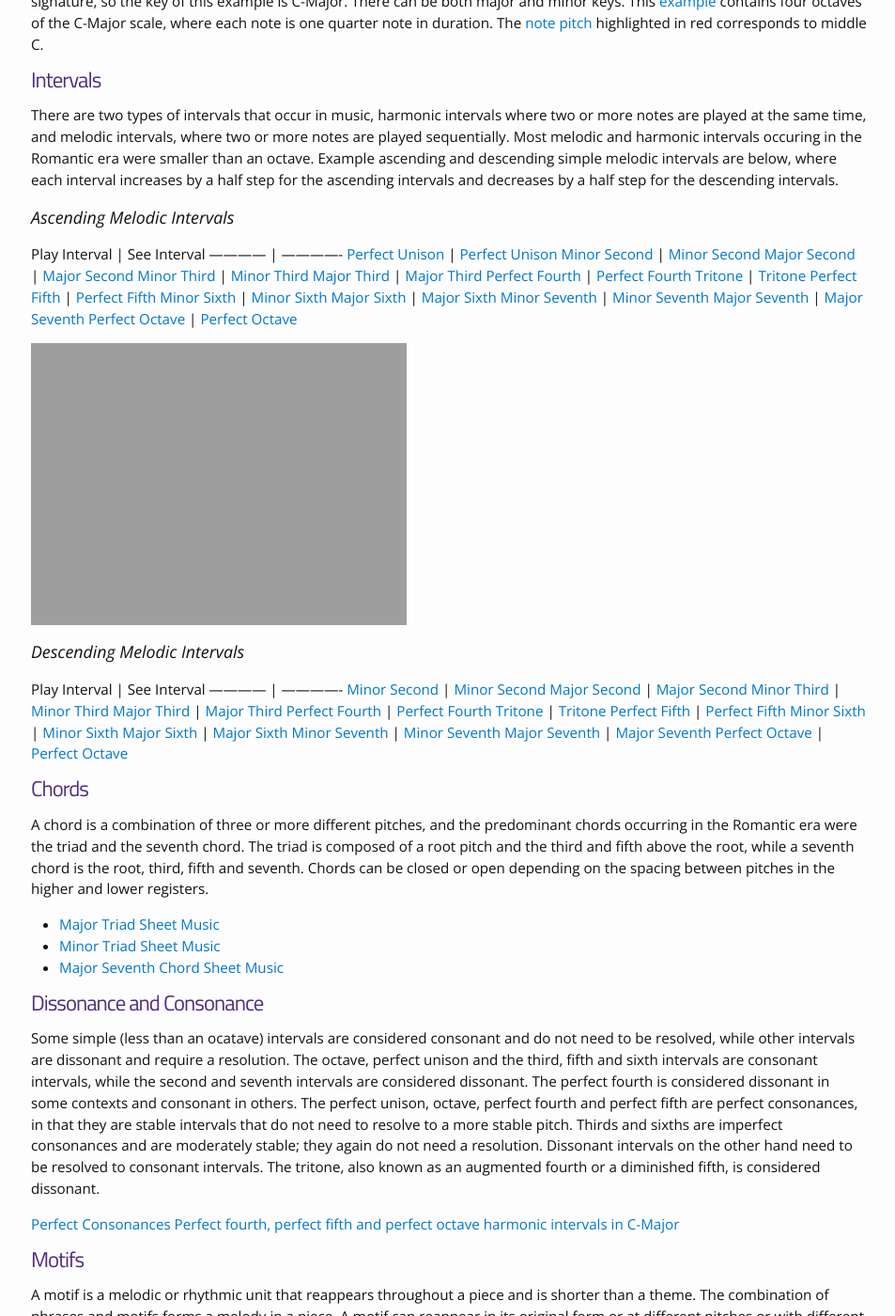
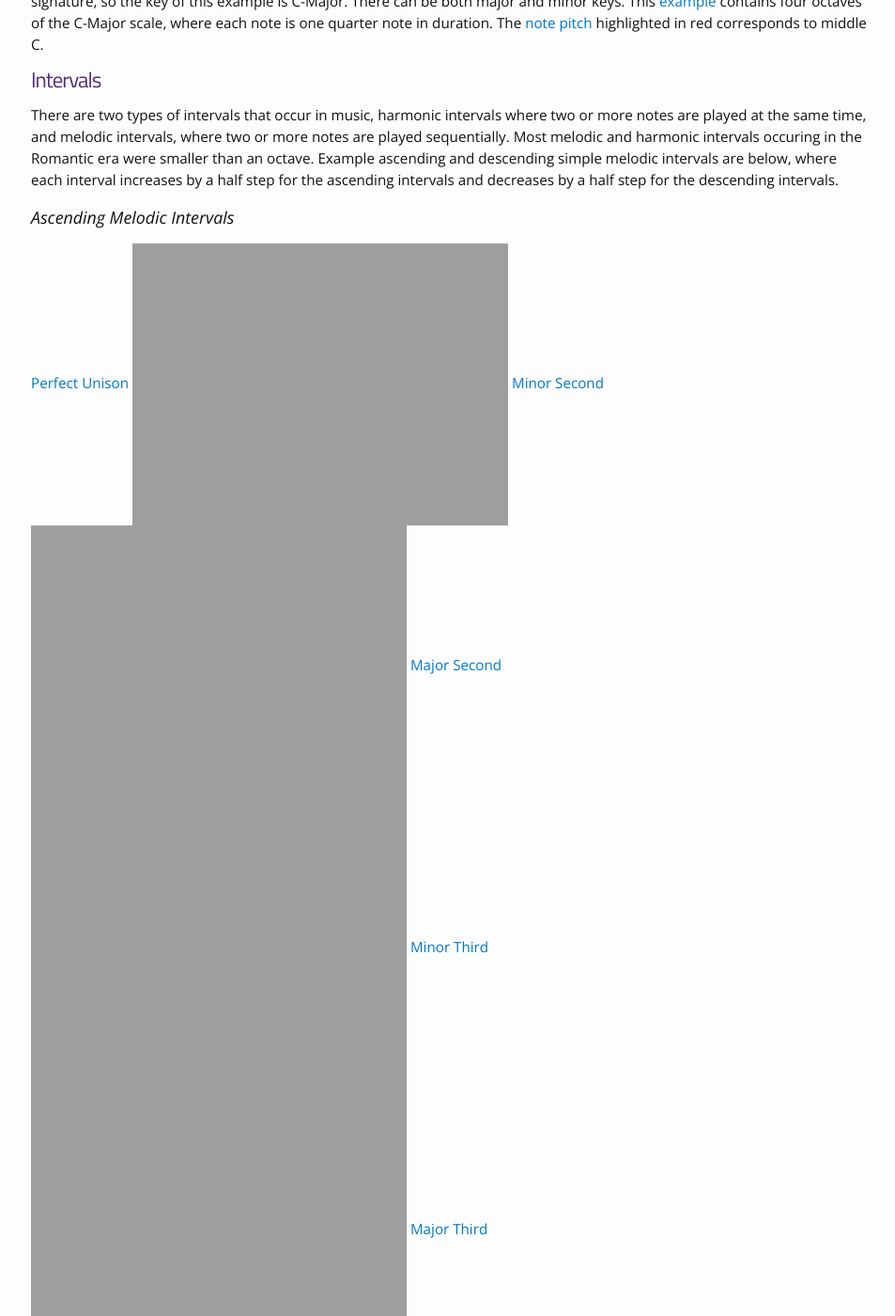
Before and after one commit to aky4wn/Classical-Music-Composition-Using-State-Space-Models, a Jekyll site: the page built from theory.md, in a window 1280 px wide and 1400 px high, scrolled down 1144 px. Shown: the whole window at 94% size, without its empty margins (162-1115 px from the left). Built offline with Jekyll 4.4.1, drawn with Linux system fonts in a browser that asks for light colours; some of the changed text lies outside the part shown.

Commit message:
Update theory.md

```diff
--- a/theory.md
+++ b/theory.md
@@ -21,48 +21,41 @@ The key signature indicates the key that the piece is to be played in. For this
 There are two types of intervals that occur in music, harmonic intervals where two or more notes are played at the same time, and melodic intervals, where two or more notes are played sequentially.  Most melodic and harmonic intervals occuring in the Romantic era were smaller than an octave.  Example ascending and descending simple melodic intervals are below, where each interval increases by a half step for the ascending intervals and decreases by a half step for the descending intervals.
 
 ### Ascending Melodic Intervals
-Play Interval | See Interval
------------- | -------------
-[Perfect Unison]({{ site.url }}/music_theory/unison.mp3) | [Perfect Unison]({{ site.url }}/music_theory/unison.pdf)
-[Minor Second]({{ site.url }}/music_theory/a_minor2nd.mp3) | [Minor Second]({{ site.url }}/music_theory/a_minor2nd.pdf)
-[Major Second]({{ site.url }}/music_theory/a_major2nd.mp3) | [Major Second]({{ site.url }}/music_theory/a_major2nd.pdf)
-[Minor Third]({{ site.url }}/music_theory/a_minor3rd.mp3) | [Minor Third]({{ site.url }}/music_theory/a_minor3rd.pdf)
-[Major Third]({{ site.url }}/music_theory/a_major3rd.mp3) | [Major Third]({{ site.url }}/music_theory/a_major3rd.pdf)
-[Perfect Fourth]({{ site.url }}/music_theory/a_perfect4th.mp3) | [Perfect Fourth]({{ site.url }}/music_theory/a_perfect4th.pdf)
-[Tritone]({{ site.url }}/music_theory/a_tritone.mp3) | [Tritone]({{ site.url }}/music_theory/a_tritone.pdf)
-[Perfect Fifth]({{ site.url }}/music_theory/a_perfect5th.mp3) | [Perfect Fifth]({{ site.url }}/music_theory/a_perfect5th.pdf)
-[Minor Sixth]({{ site.url }}/music_theory/a_minor6th.mp3) | [Minor Sixth]({{ site.url }}/music_theory/a_minor6th.pdf)
-[Major Sixth]({{ site.url }}/music_theory/a_major6th.mp3) | [Major Sixth]({{ site.url }}/music_theory/a_major6th.pdf)
-[Minor Seventh]({{ site.url }}/music_theory/a_minor7th.mp3) | [Minor Seventh]({{ site.url }}/music_theory/a_minor7th.pdf)
-[Major Seventh]({{ site.url }}/music_theory/a_major7th.mp3) | [Major Seventh]({{ site.url }}/music_theory/a_major7th.pdf)
-[Perfect Octave]({{ site.url }}/music_theory/a_octave.mp3) | [Perfect Octave]({{ site.url }}/music_theory/a_octave.pdf)
-
-![alt text](https://aky4wn.github.io/Classical-Music-Composition-Using-Hidden-Markov-Models//music_theory/unison.pdf "Logo Title Text 1")
-
+[Perfect Unison]({{ site.url }}/music_theory/unison.mp3) ![Perfect Unison]({{ site.url }}/music_theory/unison.pdf)
+[Minor Second]({{ site.url }}/music_theory/a_minor2nd.mp3) ![Minor Second]({{ site.url }}/music_theory/a_minor2nd.pdf)
+[Major Second]({{ site.url }}/music_theory/a_major2nd.mp3) ![Major Second]({{ site.url }}/music_theory/a_major2nd.pdf)
+[Minor Third]({{ site.url }}/music_theory/a_minor3rd.mp3) ![Minor Third]({{ site.url }}/music_theory/a_minor3rd.pdf)
+[Major Third]({{ site.url }}/music_theory/a_major3rd.mp3) ![Major Third]({{ site.url }}/music_theory/a_major3rd.pdf)
+[Perfect Fourth]({{ site.url }}/music_theory/a_perfect4th.mp3) ![Perfect Fourth]({{ site.url }}/music_theory/a_perfect4th.pdf)
+[Tritone]({{ site.url }}/music_theory/a_tritone.mp3) ![Tritone]({{ site.url }}/music_theory/a_tritone.pdf)
+[Perfect Fifth]({{ site.url }}/music_theory/a_perfect5th.mp3) ![Perfect Fifth]({{ site.url }}/music_theory/a_perfect5th.pdf)
+[Minor Sixth]({{ site.url }}/music_theory/a_minor6th.mp3) ![Minor Sixth]({{ site.url }}/music_theory/a_minor6th.pdf)
+[Major Sixth]({{ site.url }}/music_theory/a_major6th.mp3) ![Major Sixth]({{ site.url }}/music_theory/a_major6th.pdf)
+[Minor Seventh]({{ site.url }}/music_theory/a_minor7th.mp3) ![Minor Seventh]({{ site.url }}/music_theory/a_minor7th.pdf)
+[Major Seventh]({{ site.url }}/music_theory/a_major7th.mp3) ![Major Seventh]({{ site.url }}/music_theory/a_major7th.pdf)
+[Perfect Octave]({{ site.url }}/music_theory/a_octave.mp3) ![Perfect Octave]({{ site.url }}/music_theory/a_octave.pdf)
 
 
 ### Descending Melodic Intervals
-Play Interval | See Interval
------------- | -------------
-[Minor Second]({{ site.url }}/music_theory/d_minor2nd.mp3) | [Minor Second]({{ site.url }}/music_theory/d_minor2nd.pdf)
-[Major Second]({{ site.url }}/music_theory/d_major2nd.mp3) | [Major Second]({{ site.url }}/music_theory/d_major2nd.pdf)
-[Minor Third]({{ site.url }}/music_theory/d_minor3rd.mp3) | [Minor Third]({{ site.url }}/music_theory/d_minor3rd.pdf)
-[Major Third]({{ site.url }}/music_theory/d_major3rd.mp3) | [Major Third]({{ site.url }}/music_theory/d_major3rd.pdf)
-[Perfect Fourth]({{ site.url }}/music_theory/d_perfect4th.mp3) | [Perfect Fourth]({{ site.url }}/music_theory/d_perfect4th.pdf)
-[Tritone]({{ site.url }}/music_theory/d_tritone.mp3) | [Tritone]({{ site.url }}/music_theory/d_tritone.pdf)
-[Perfect Fifth]({{ site.url }}/music_theory/d_perfect5th.mp3) | [Perfect Fifth]({{ site.url }}/music_theory/d_perfect5th.pdf)
-[Minor Sixth]({{ site.url }}/music_theory/d_minor6th.mp3) | [Minor Sixth]({{ site.url }}/music_theory/d_minor6th.pdf)
-[Major Sixth]({{ site.url }}/music_theory/d_major6th.mp3) | [Major Sixth]({{ site.url }}/music_theory/d_major6th.pdf)
-[Minor Seventh]({{ site.url }}/music_theory/d_minor7th.mp3) | [Minor Seventh]({{ site.url }}/music_theory/d_minor7th.mp3)
-[Major Seventh]({{ site.url }}/music_theory/d_major7th.mp3) | [Major Seventh]({{ site.url }}/music_theory/d_major7th.pdf)
-[Perfect Octave]({{ site.url }}/music_theory/d_octave.mp3) | [Perfect Octave]({{ site.url }}/music_theory/d_octave.pdf)
+[Minor Second]({{ site.url }}/music_theory/d_minor2nd.mp3) ![Minor Second]({{ site.url }}/music_theory/d_minor2nd.pdf)
+[Major Second]({{ site.url }}/music_theory/d_major2nd.mp3) ![Major Second]({{ site.url }}/music_theory/d_major2nd.pdf)
+[Minor Third]({{ site.url }}/music_theory/d_minor3rd.mp3) ![Minor Third]({{ site.url }}/music_theory/d_minor3rd.pdf)
+[Major Third]({{ site.url }}/music_theory/d_major3rd.mp3) ![Major Third]({{ site.url }}/music_theory/d_major3rd.pdf)
+[Perfect Fourth]({{ site.url }}/music_theory/d_perfect4th.mp3) ![Perfect Fourth]({{ site.url }}/music_theory/d_perfect4th.pdf)
+[Tritone]({{ site.url }}/music_theory/d_tritone.mp3) ![Tritone]({{ site.url }}/music_theory/d_tritone.pdf)
+[Perfect Fifth]({{ site.url }}/music_theory/d_perfect5th.mp3) ![Perfect Fifth]({{ site.url }}/music_theory/d_perfect5th.pdf)
+[Minor Sixth]({{ site.url }}/music_theory/d_minor6th.mp3) ![Minor Sixth]({{ site.url }}/music_theory/d_minor6th.pdf)
+[Major Sixth]({{ site.url }}/music_theory/d_major6th.mp3) ![Major Sixth]({{ site.url }}/music_theory/d_major6th.pdf)
+[Minor Seventh]({{ site.url }}/music_theory/d_minor7th.mp3) ![Minor Seventh]({{ site.url }}/music_theory/d_minor7th.mp3)
+[Major Seventh]({{ site.url }}/music_theory/d_major7th.mp3) ![Major Seventh]({{ site.url }}/music_theory/d_major7th.pdf)
+[Perfect Octave]({{ site.url }}/music_theory/d_octave.mp3) ![Perfect Octave]({{ site.url }}/music_theory/d_octave.pdf)
 
 
 # Chords
 A chord is a combination of three or more different pitches, and the predominant chords occurring in the Romantic era were the triad and the seventh chord. The triad is composed of a root pitch and the third and fifth above the root, while a seventh chord is the root, third, fifth and seventh. Chords can be closed or open depending on the spacing between pitches in the higher and lower registers.
-- [Major Triad]({{ site.url }}/music_theory/major_triad.mp3) [Sheet Music]({{ site.url }}/music_theory/major_triad.pdf)
-- [Minor Triad]({{ site.url }}/music_theory/minor_triad.mp3) [Sheet Music]({{ site.url }}/music_theory/minor_triad.pdf)
-- [Major Seventh Chord]({{ site.url }}/music_theory/major_7th_chords.mp3) [Sheet Music]({{ site.url }}/music_theory/major_7th_chords.pdf)
+- [Major Triad]({{ site.url }}/music_theory/major_triad.mp3) ![Major Triad]({{ site.url }}/music_theory/major_triad.pdf)
+- [Minor Triad]({{ site.url }}/music_theory/minor_triad.mp3) ![Minor Triad]({{ site.url }}/music_theory/minor_triad.pdf)
+- [Major Seventh Chord]({{ site.url }}/music_theory/major_7th_chords.mp3) ![Major Seventh Chord]({{ site.url }}/music_theory/major_7th_chords.pdf)
 
 
 # Dissonance and Consonance
@@ -70,11 +63,13 @@ Some simple (less than an ocatave) intervals are considered consonant and do not
 consonant intervals, while the second and seventh intervals are considered dissonant. The perfect fourth is considered dissonant in some contexts and consonant in others. The perfect unison, octave, perfect fourth and perfect fifth are perfect consonances,
 in that they are stable intervals that do not need to resolve to a more stable pitch. Thirds and sixths are imperfect consonances and are moderately stable; they again do not need a resolution. Dissonant intervals on the other hand need to be resolved to consonant intervals.  The tritone, also known as an augmented fourth or a diminished fifth, is considered dissonant.
 
-[Perfect Consonances]({{ site.url }}/music_theory/open_chords.mp3) [Perfect fourth, perfect fifth and perfect octave harmonic intervals in C-Major]({{ site.url }}/music_theory/open_chords.pdf)
+[Perfect fourth, perfect fifth and perfect octave harmonic intervals in C-Major]({{ site.url }}/music_theory/open_chords.mp3) ![Perfect fourth, perfect fifth and perfect octave harmonic intervals in C-Major]({{ site.url }}/music_theory/open_chords.pdf)
 
 
 # Motifs
 A motif is a melodic or rhythmic unit that reappears throughout a piece and is shorter than a theme.  The combination of phrases and motifs forms a melody in a piece.  A motif can reappear in its original form or at different pitches or with different intervals throughout a piece.  An example [motif]({{ site.url }}/music_theory/muss_motif.mp3) is the opening [two bars]({{ site.url }}/music_theory/muss_motif.pdf) of Mussorgsky's Pictures at an Exhibition - Gnomus (Krueger (2016)).
+
+![Mussorgsky's Pictures at an Exhibition - Gnomus]({{ site.url }}/music_theory/muss_motif.pdf)
 
 # Romantic Era Music
 Romantic era music is considered tonal music, meaning that the music is oriented around and pulled towards the tonic pitch. The Romantic period of music lasted from the end of the eighteenth century to the beginning of the twentieth century. This period was marked by a
```
